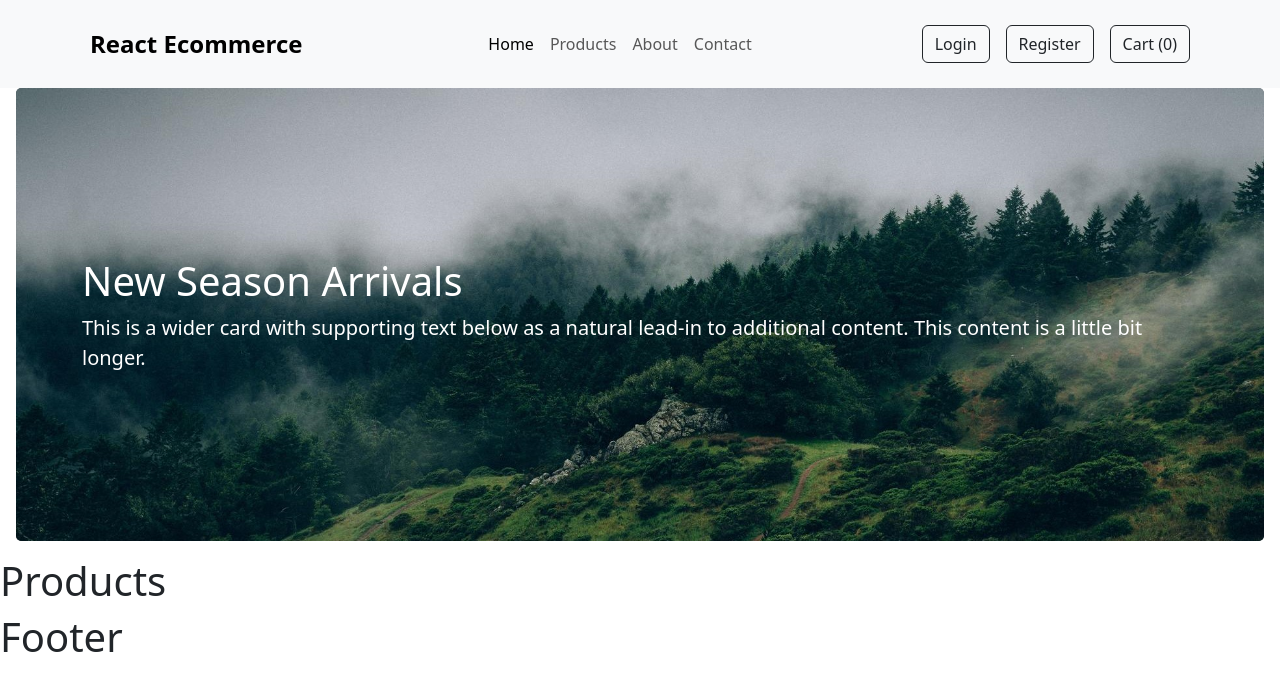
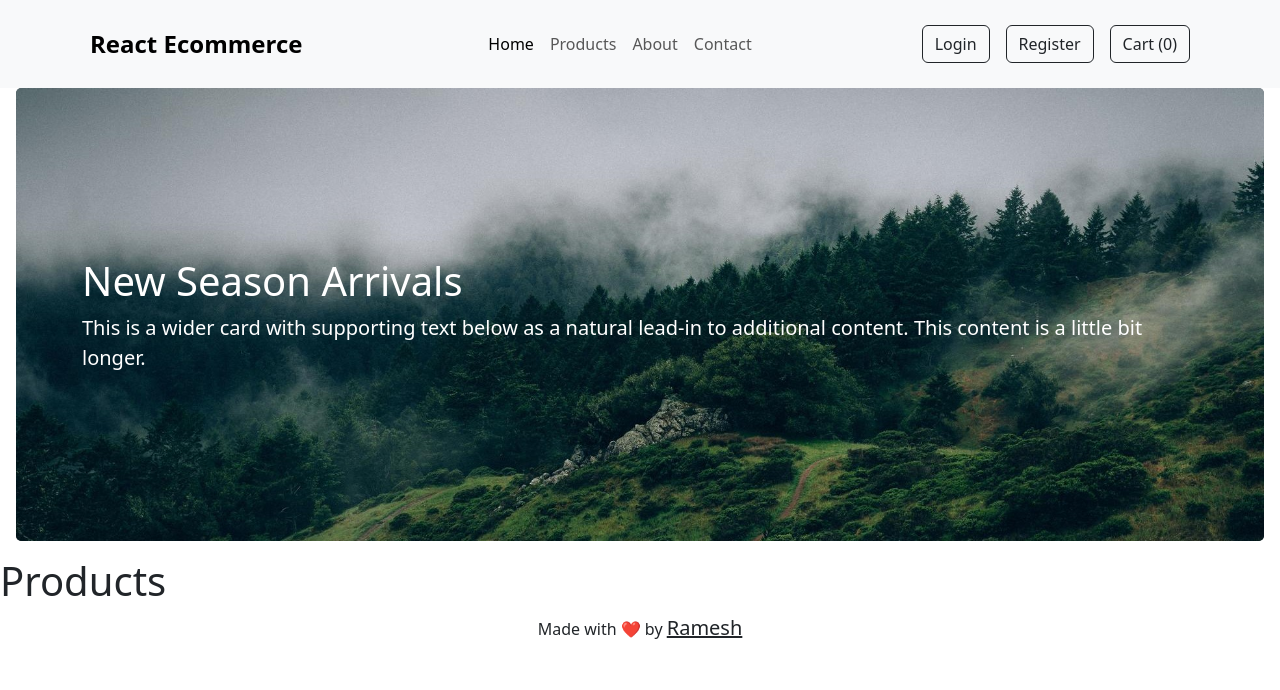
Before and after one commit to Rameshkanuri95/ecommerce-website, a React (Vite) app: page / in a window 1280 px wide. Shown: the top 690 px of the page. Built offline with nearby package versions, Linux system fonts and the light colour scheme.

Commit message:
Footer added

```diff
--- a/src/components/Footer.jsx
+++ b/src/components/Footer.jsx
@@ -1,10 +1,34 @@
-import React from 'react'
+import React from "react"
 
 const Footer = () => {
   return (
-    <div>
-      <h1>Footer</h1>
-    </div>
+    <>
+      <footer className="mb-0 text-center">
+        <div className="d-flex align-items-center justify-content-center pb-5">
+          <div className="col-md-6">
+            <p className="mb-3 mb-md-0">
+              Made with ❤️ by{" "}
+              <a
+                href=""
+                className="text-decoration-underline text-dark fs-5"
+                target="_blank"
+                rel="noreferrer"
+              >
+                Ramesh
+              </a>
+            </p>
+            <a
+              className="text-dark fs-4"
+              href=""
+              target="_blank"
+              rel="noreferrer"
+            >
+              <i className="fa fa-github"></i>
+            </a>
+          </div>
+        </div>
+      </footer>
+    </>
   )
 }
 
```
